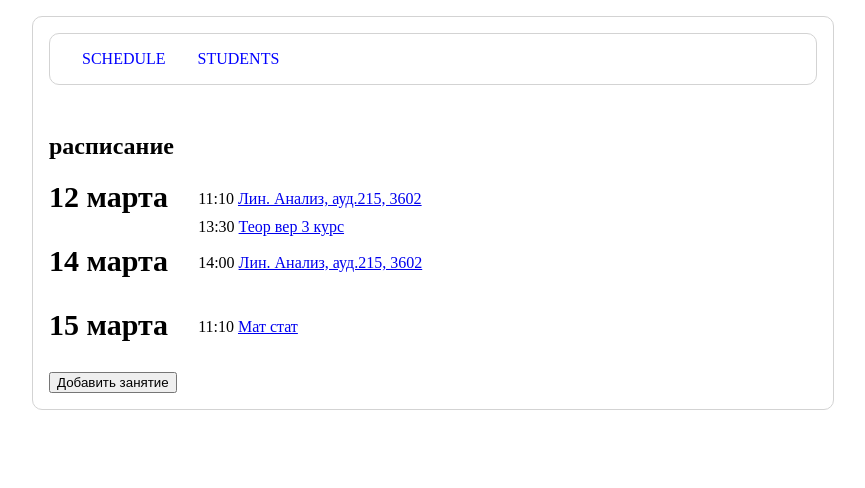
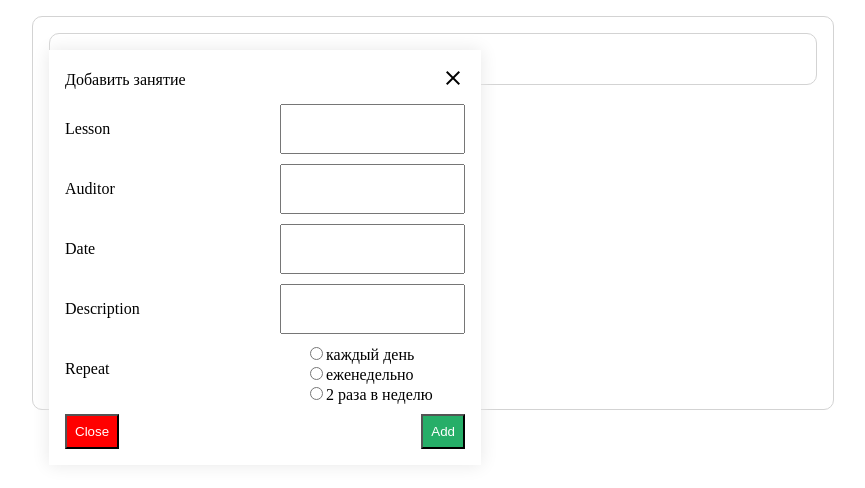
Before and after one commit to AMYumangulov/pasta0, a Vue app: page /schedule in a window 1280 px wide. Both pictures are taken after a click on the button "Добавить занятие". Shown: the top 488 px of the page, without its empty margins (207-1072 px from the left). Built offline with nearby package versions, Linux system fonts and the light colour scheme.

Commit message:
fix popup

```diff
--- a/src/components/add_Lesson.vue
+++ b/src/components/add_Lesson.vue
@@ -6,7 +6,7 @@
                 <span>
                 <i
                         class="material-icons"
-                        @click="closePopup"
+                        @click="$emit('closePopup')"
                 >close</i>
             </span>
             </div>
@@ -15,7 +15,7 @@
             </div>
             <div class="v-popup__footer">
                 <button class="close_modal"
-                        @click="closePopup">Close
+                        @click="$emit('closePopup')">Close
                 </button>
                 <button class="submit_btn">Add</button>
             </div>
@@ -29,10 +29,12 @@
         data() {
             return {}
         },
-        mounted() {
+        created() {
             const vm = this
-            document.addEventListener('click', vm.closePopup)
-            console.log('addEventListener')
+            setTimeout(() => {
+                document.addEventListener('click', vm.closePopup)
+                console.log('addEventListener')
+            })
         },
         destroyed() {
             const vm = this
```
